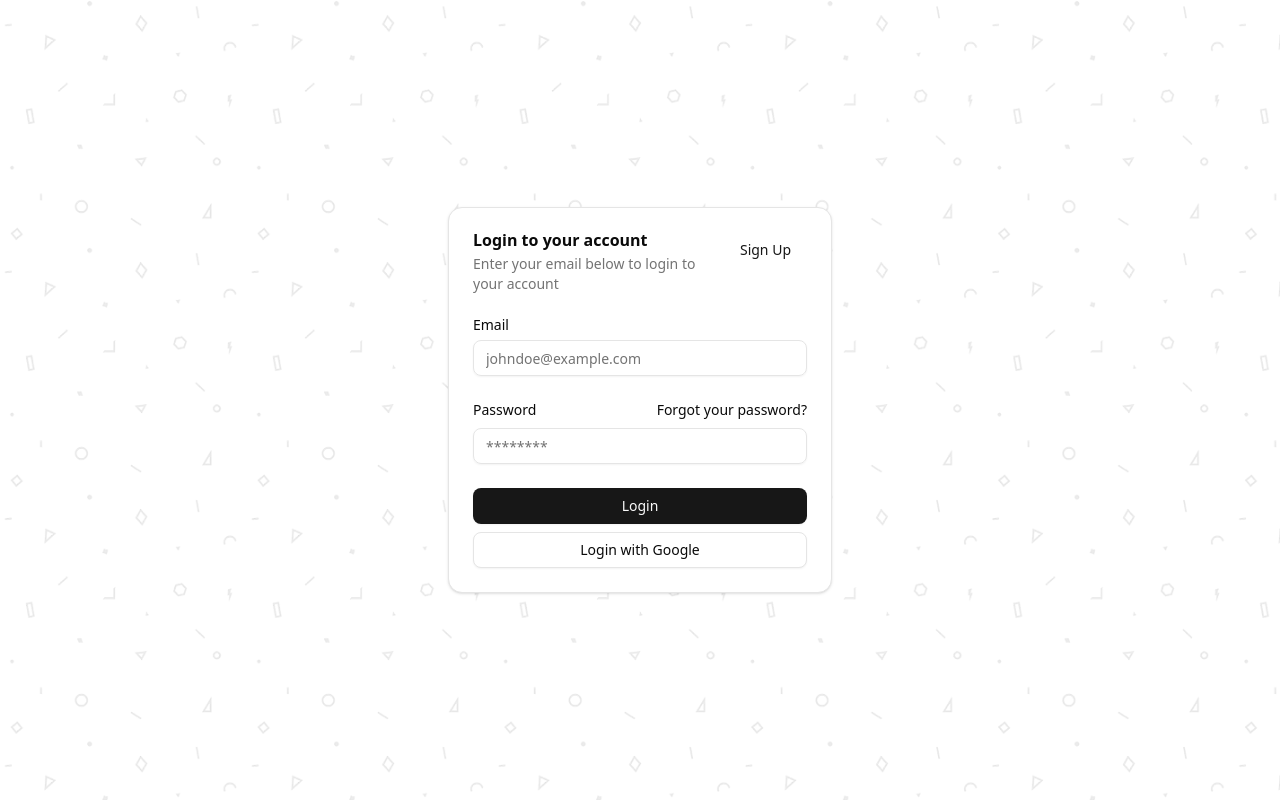
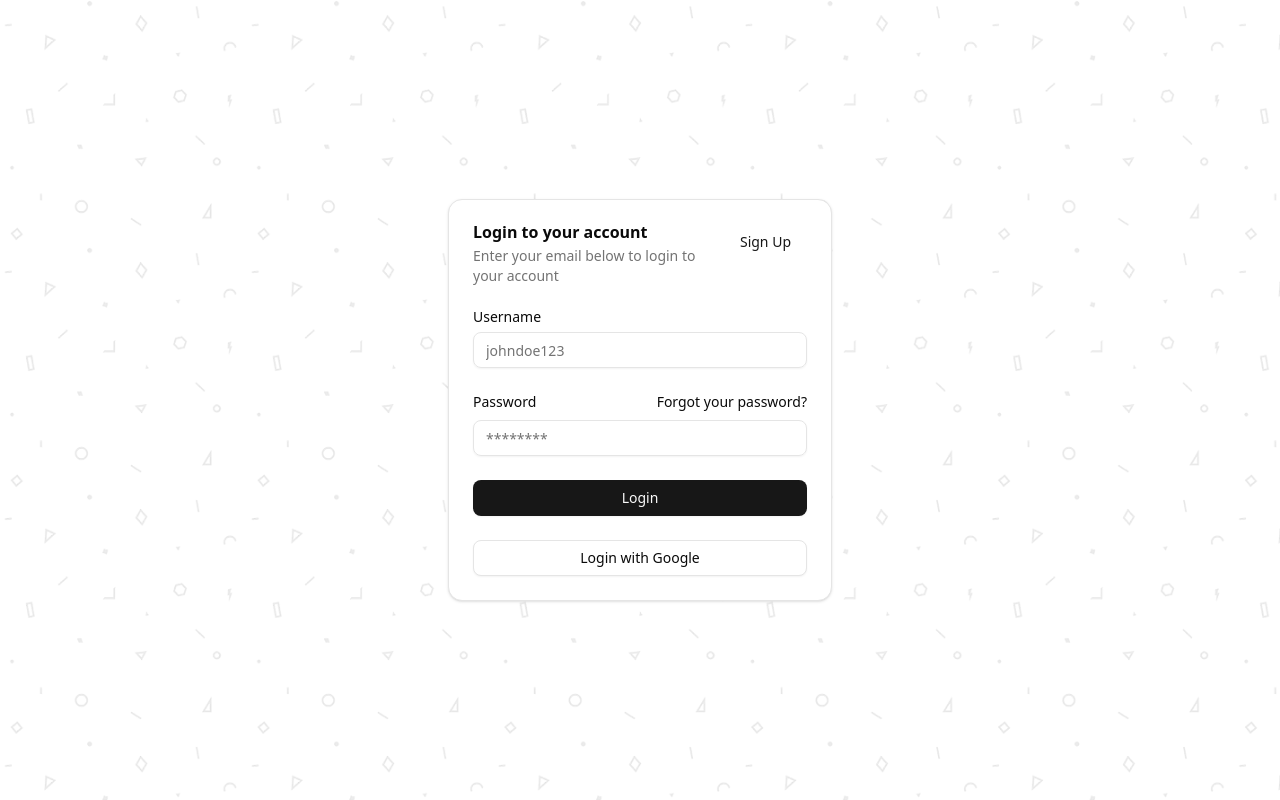
Before and after one commit to LockIn-Capstone2/LockIn-FrontEnd, a Next.js app: page /LogIn in a window 1280 px wide. Built offline with nearby package versions, Linux system fonts and the light colour scheme.

Commit message:
added post route for logging in. 200 sent back

```diff
--- a/app/LogIn/page.js
+++ b/app/LogIn/page.js
@@ -5,25 +5,37 @@ import {
   CardAction,
   CardContent,
   CardDescription,
-  CardFooter,
   CardHeader,
   CardTitle,
 } from "@/components/ui/card";
 import { Input } from "@/components/ui/input";
 import { Label } from "@/components/ui/label";
+import axios from "axios";
 import React, { useState } from "react";
 import Link from "next/link";
 
-export default function LogIn() {
-  const [email, setEmail] = useState("");
+function LogIn() {
+  const [username, setUsername] = useState("");
   const [password, setPassword] = useState("");
 
-  const handleEmailChange = (event) => {
-    setEmail(event.target.value);
+  const handleUsernameChange = (event) => {
+    setUsername(event.target.value);
   };
 
   const handlePasswordChange = (event) => {
     setPassword(event.target.value);
+  };
+
+  const handleLogin = async (event) => {
+    event.preventDefault();
+    try {
+      const response = await axios.post(`http://localhost:8080/auth/login`, {
+        username,
+        password,
+      });
+    } catch (error) {
+      console.log("error", error.response);
+    }
   };
 
   return (
@@ -41,17 +53,17 @@ export default function LogIn() {
           </CardAction>
         </CardHeader>
         <CardContent>
-          <form>
+          <form onSubmit={handleLogin}>
             <div className="flex flex-col gap-6">
               <div className="grid gap-2">
-                <Label htmlFor="email">Email</Label>
+                <Label htmlFor="username">Username</Label>
                 <Input
-                  id="email"
-                  type="email"
-                  placeholder="johndoe@example.com"
+                  id="username"
+                  type="text"
+                  placeholder="johndoe123"
                   required
-                  value={email}
-                  onChange={handleEmailChange}
+                  value={username}
+                  onChange={handleUsernameChange}
                 />
               </div>
               <div className="grid gap-2">
@@ -73,18 +85,17 @@ export default function LogIn() {
                   onChange={handlePasswordChange}
                 />
               </div>
+              <Button type="submit" className="w-full">
+                Login
+              </Button>
+              <Button variant="outline" className="w-full">
+                Login with Google
+              </Button>
             </div>
           </form>
         </CardContent>
-        <CardFooter className="flex-col gap-2">
-          <Button type="submit" className="w-full">
-            Login
-          </Button>
-          <Button variant="outline" className="w-full">
-            Login with Google
-          </Button>
-        </CardFooter>
       </Card>
     </div>
   );
 }
+export default LogIn;
```
